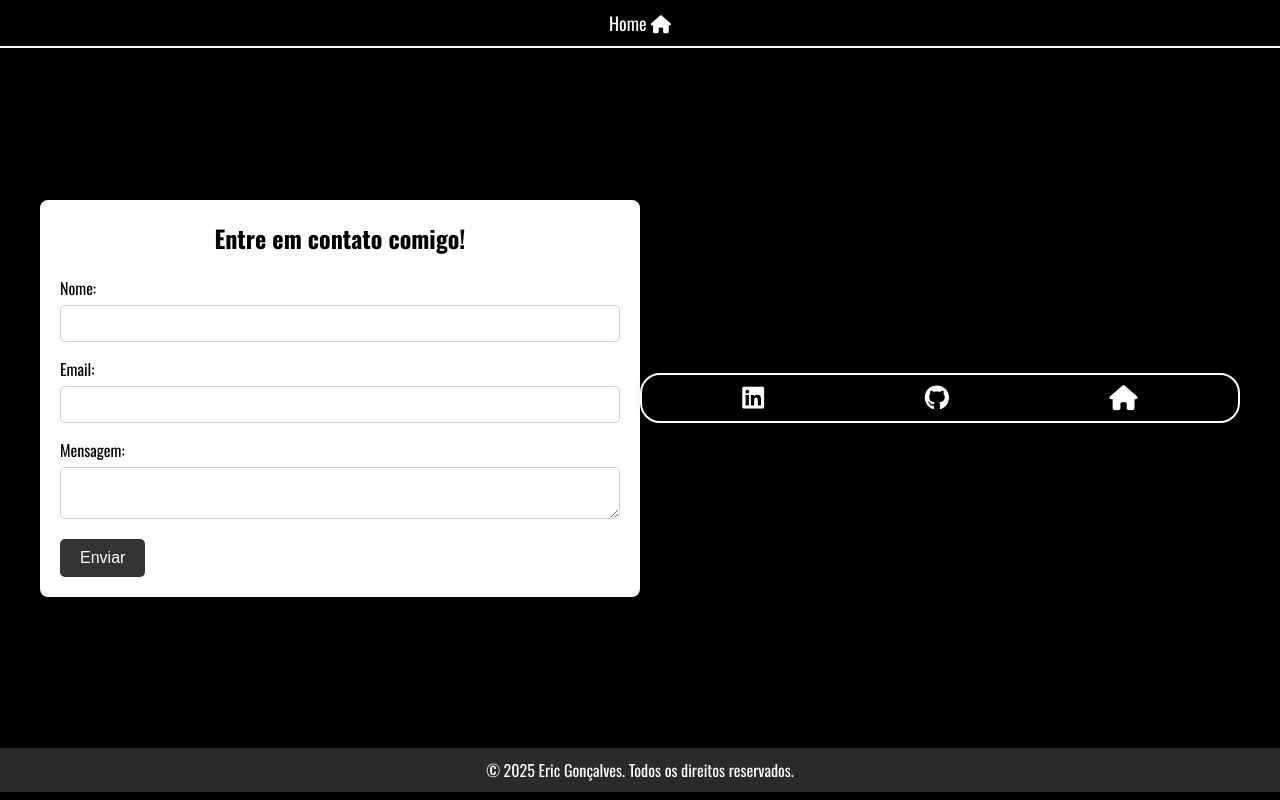
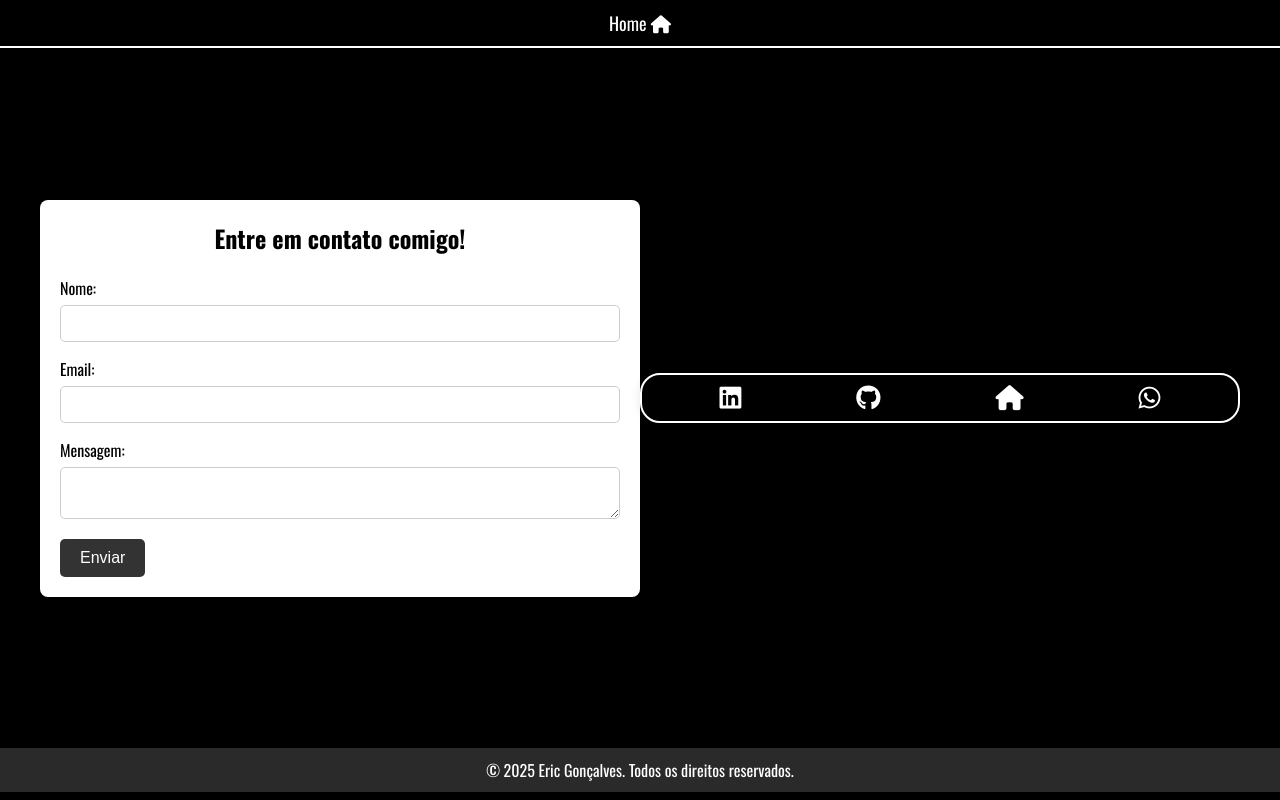
Before and after one commit to EricRochaGoncalves/Formulario-portfolio, a plain HTML site: page index.html in a window 1280 px wide. Drawn offline with nearby package versions, Linux system fonts and the light colour scheme.

Commit message:
Atualizar o index.html

```diff
--- a/index.html
+++ b/index.html
@@ -40,6 +40,9 @@
         <a href="https://www.linkedin.com/in/eric-rocha-goncalves-developer?utm_source=share&utm_campaign=share_via&utm_content=profile&utm_medium=android_app"><i class="fab fa-linkedin" style="font-size: 25px;"></i></a>
         <a href="https://github.com/EricRochaGoncalves"><i class="fab fa-github" style="font-size: 25px;"></i></a>
         <a href="https://portif-lio-ericgoncalves.onrender.com/"> <i class="fas fa-home" style="font-size: 25px;"></i></a>
+          <a href="https://wa.me/5513996244152" title="WhatsApp" target="_blank">
+  <i class="fab fa-whatsapp" style="color: white; font-size: 25px;"></i>
+</a>
       </section>
     </main>
 
```
